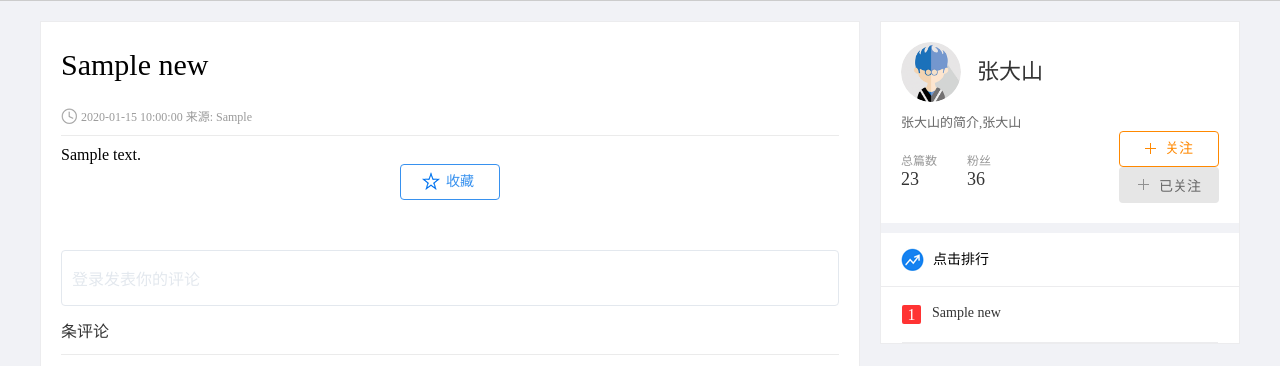
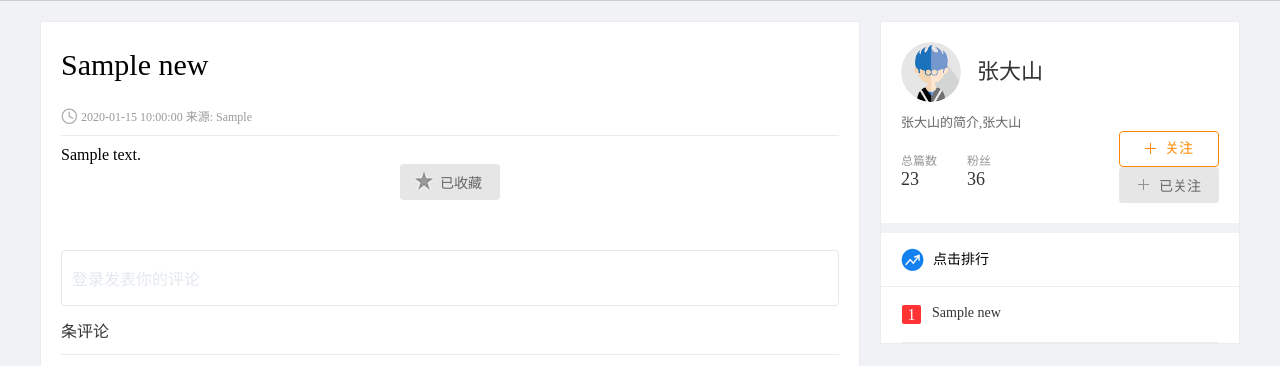
Before and after one commit to yuanshuaipy9/myflask, a Flask app: page /news/1 in a window 1280 px wide. Shown: the part 59-425 px from the top of the page. Run offline with Flask 2, Linux system fonts and the light colour scheme; tables that the repository leaves empty hold one stand-in row (values such as "Sample post"); parts of the project's set-up code (start-up, migrations or seed data) failed here and were passed over; some libraries are stand-ins or nearby versions.

Commit message:
显示是否收藏的界面逻辑

```diff
--- a/info/modules/news/views.py
+++ b/info/modules/news/views.py
@@ -32,9 +32,16 @@
     # 更新新闻的点击次数
     news.clicks+=1
 
+    is_collected = True
+
+    # if 用户已登录：
+    #     判断用户是否收藏当前新闻，如果收藏：
+    #         is_collected = True
+
     data={
         "user": user.to_dict() if user else None,
         "news_dict_li": news_dict_li,
-        "news":news
+        "news":news,
+        "is_collected":is_collected
     }
     return render_template("news/detail.html",data=data)
--- a/info/static/news/css/main.css
+++ b/info/static/news/css/main.css
@@ -655,13 +655,13 @@
 
 
 .collected{
-    display:inline-block;
+    /*display:inline-block;*/
     width:100px;
     height:36px;
     color:#666;
     border-radius:4px;
     font-size:14px;
-    margin:0px 5px;
+    /*margin:0px 5px;*/
     background:url(../images/collect_icons.png) 15px -73px no-repeat #e6e6e6;
     position:relative;
     overflow:hidden;
--- a/info/templates/news/base.html
+++ b/info/templates/news/base.html
@@ -15,7 +15,7 @@
 <body>
     <div class="header_con">
         <div class="header">
-            <a href="#" class="logo fl"><img src="../../static/news/images/logo.png" alt="logo"></a>
+            <a href="/" class="logo fl"><img src="../../static/news/images/logo.png" alt="logo"></a>
             {% block categoryBlock %}
                 <ul class="menu fl">
                 {% for category in data.category_li %}
--- a/info/templates/news/detail.html
+++ b/info/templates/news/detail.html
@@ -16,8 +16,10 @@
     </div>
     {{ data.news.content | safe }}
 
-        <a href="javascript:;" class="collection block-center">收藏</a>
-        <a href="javascript:;" class="collected block-center" style="display: none"><span class="out">已收藏</span><span class="over">取消收藏</span></a>
+        <a href="javascript:;" class="collected block-center" data-newid="{{ data.news.id }}" style="display: {% if data.is_collected %} block
+            {% else %} none {% endif %};"><span class="out">已收藏</span><span class="over">取消收藏</span></a>
+        <a href="javascript:;" class="collection block-center" data-newid="{{ data.news.id }}" style="display: {% if data.is_collected %} none
+            {% else %} block {% endif %};">收藏</a></a>
 
         {% if data.user %}
         <form action="" class="comment_form" data-newsid="{{ data.news.id }}">
```
